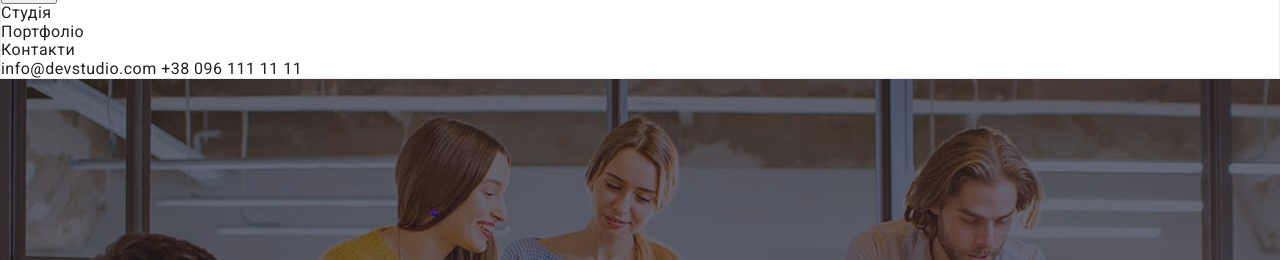
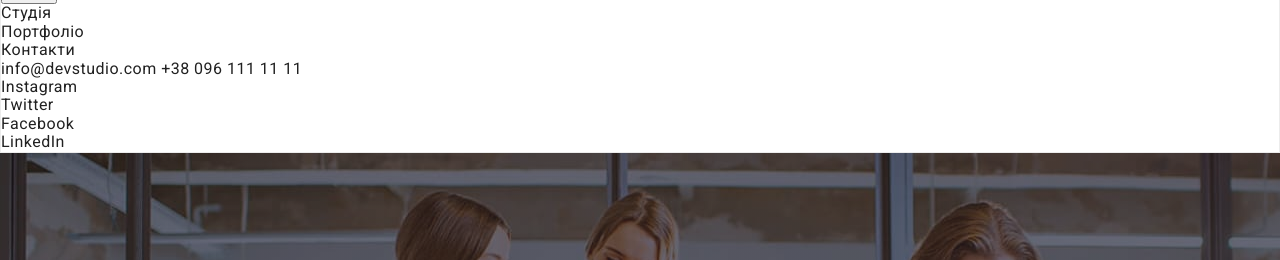
Before and after one commit to irinakostanets/goit-markup-hw-08, a plain HTML site: page index.html in a window 1280 px wide. Shown: the part 127-387 px from the top of the page. Drawn offline with nearby package versions, Linux system fonts and the light colour scheme.

Commit message:
add mob-soc

```diff
--- a/index.html
+++ b/index.html
@@ -60,6 +60,14 @@
                     <a href="tel:+380961111111" class="mob-menu__contact">+38 096 111 11 11</a>
                 <!-- </li>
             </ul> -->
+            <!-- <div class="social-link"> -->
+                <ul class="mob-soc">
+                    <li class="mob-soc__item"><a href="" class="mob-soc__link link" target="_blank" rel="noreferrer noopener">Instagram</a></li>
+                    <li class="mob-soc__item"><a href="" class="mob-soc__link link" target="_blank" rel="noreferrer noopener">Twitter</a></li>
+                    <li class="mob-soc__item"><a href="" class="mob-soc__link link" target="_blank" rel="noreferrer noopener">Facebook</a></li>
+                    <li class="mob-soc__item"><a href="" class="mob-soc__link link" target="_blank" rel="noreferrer noopener">LinkedIn</a></li>
+                </ul>
+            <!-- </div> -->
         </div>
         <!-- <div class="mobile-menu is-hidden" data-menu>
             <button type="button" class="menu-button menu-button__close" data-menu-close>
@@ -92,14 +100,7 @@
                     </ul>
                 </div>
 
-                <div class="social-link">
-                    <ul class="list social-link__list">
-                        <li class="social-link__item"><a href="" class="social-link__link link" target="_blank" rel="noreferrer noopener">Instagram</a></li>
-                        <li class="social-link__item"><a href="" class="social-link__link link" target="_blank" rel="noreferrer noopener">Twitter</a></li>
-                        <li class="social-link__item"><a href="" class="social-link__link link" target="_blank" rel="noreferrer noopener">Facebook</a></li>
-                        <li class="social-link__item"><a href="" class="social-link__link link" target="_blank" rel="noreferrer noopener">LinkedIn</a></li>
-                    </ul>
-                </div>
+
             </div>
         </div>
     </div> -->
```
